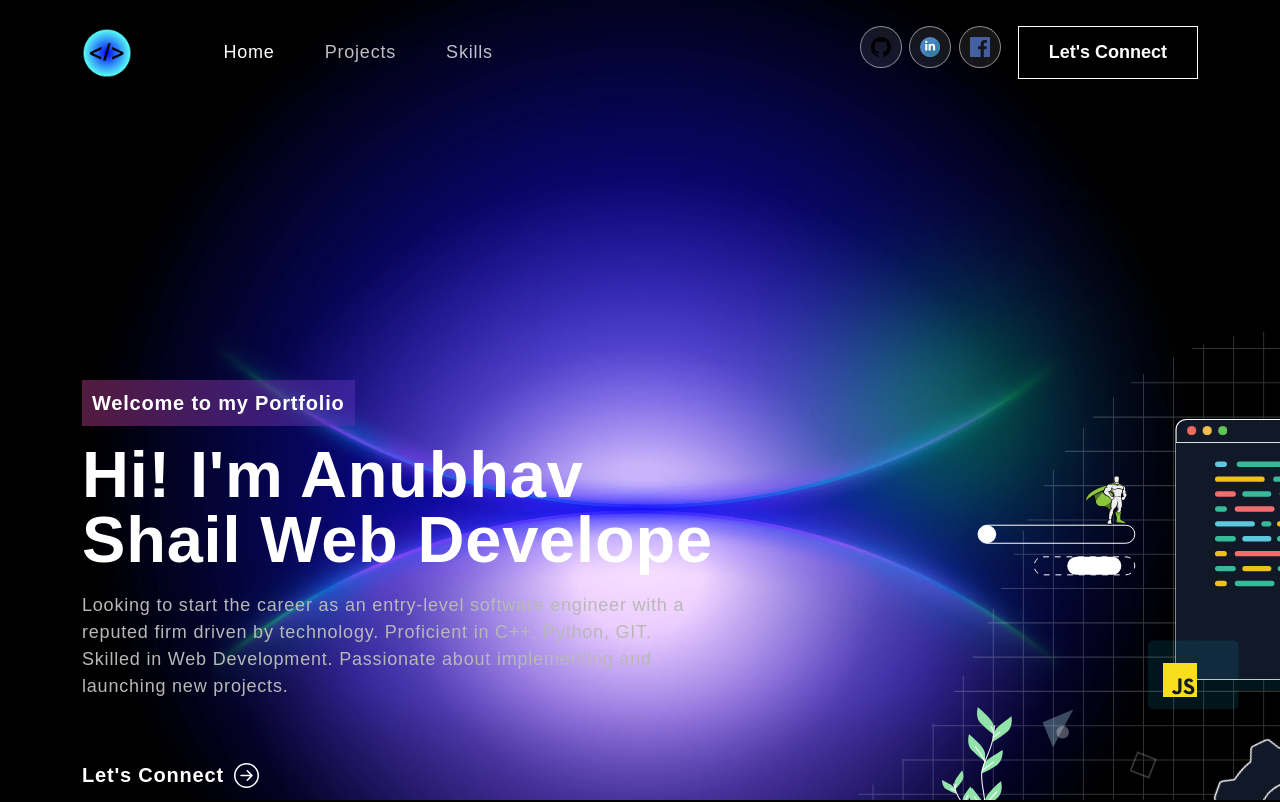
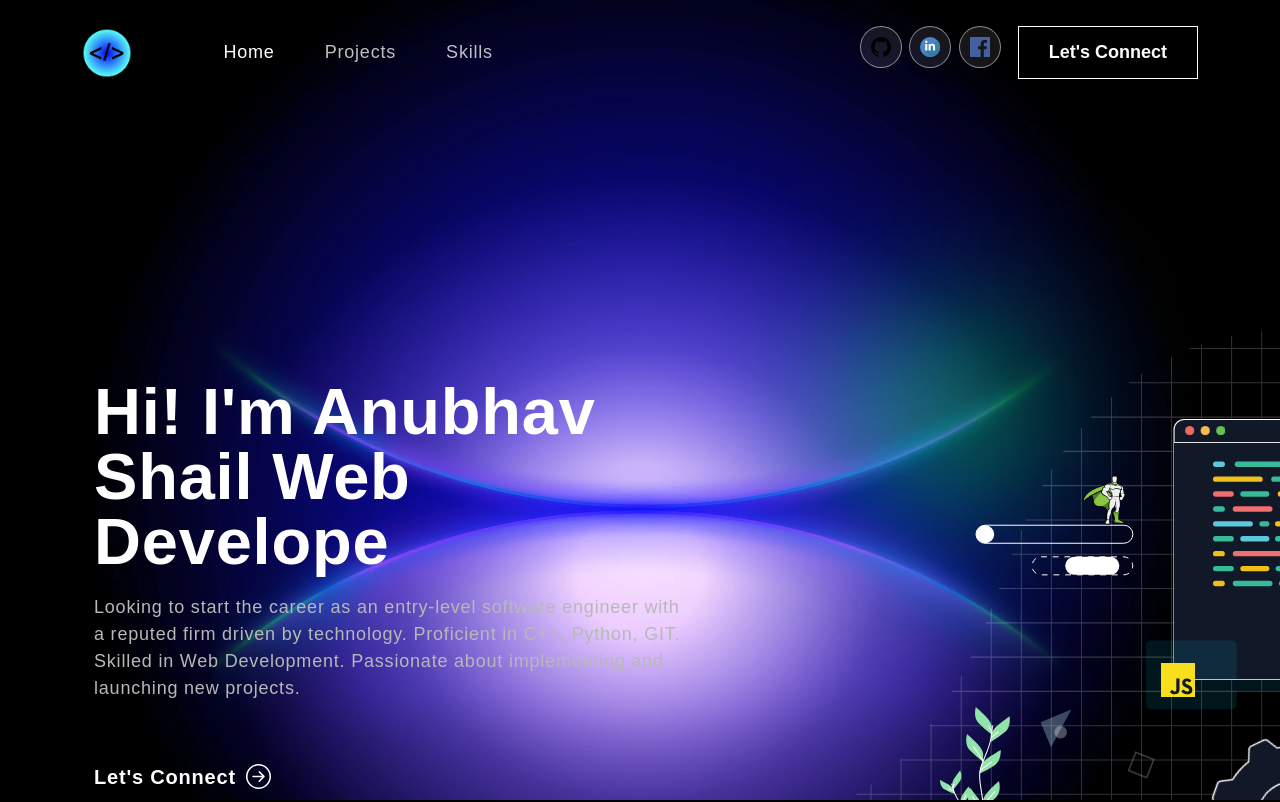
Before and after one commit to anubhavshail/Portfolio, a React (Create React App) app: page / in a window 1280 px wide. Shown: the top 802 px of the page. Built offline with nearby package versions, Linux system fonts and the light colour scheme.

Commit message:
home page changed

```diff
--- a/src/components/Banner.jsx
+++ b/src/components/Banner.jsx
@@ -59,12 +59,11 @@ export const Banner = () => {
 
     return (
         <section className='banner' id='home'>
-            <Container>
+            <Container className='mx-auto max-w-7xl px-4 sm:px-6 md:mt-0 lg:px-8 flex flex-col md:flex-row items-center justify-center md:justify-between h-screen'>
                 <Row className='align-items-center'>
                     <Col xs={12} md={6} xl={7}>
                         <TrackVisibility>
                             <div className='banner__content'>
-                                <span className='tagline'>Welcome to my Portfolio</span>
                                 <h1>{`Hi! I'm Anubhav Shail`} <span className='wrap'>{text}</span></h1>
                                 <p>
                                     Looking to start the career as an entry-level software engineer with a reputed firm driven by technology. Proficient in C++, Python, GIT. Skilled in Web Development. Passionate about implementing and launching new projects.
```
